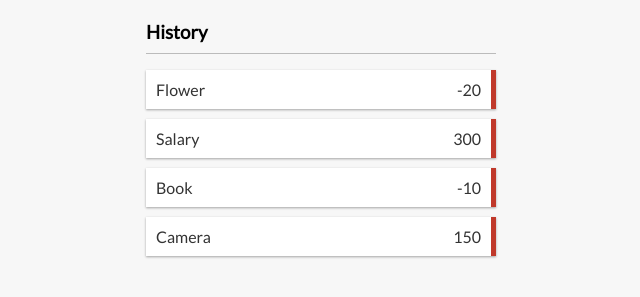
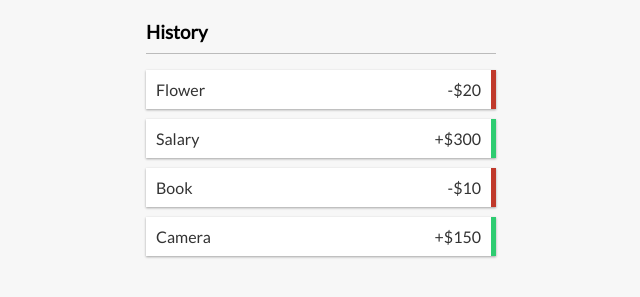
Before and after one commit to arthurs14/Expense-Tracker, a React (Create React App) app: page / in a window 1280 px wide. Shown: the part 269-566 px from the top of the page, without its empty margins (319-959 px from the left). Built offline with nearby package versions, Linux system fonts and the light colour scheme.

Commit message:
created a transaction component that will take care of the individual transactions in the history list

```diff
--- /dev/null
+++ b/src/components/Transaction.js
@@ -0,0 +1,13 @@
+const Transaction = ({ transaction }) => {
+  const sign = transaction.amount < 0 ? '-' : '+';
+  const transactionIndicator = transaction.amount < 0 ? 'minus' : 'plus'
+
+  return (
+    <li className={transactionIndicator}>
+      {transaction.text} <span>{`${sign}$${Math.abs(transaction.amount)}`}</span>
+      <button className="delete-btn">x</button>
+    </li>
+  );
+};
+
+export default Transaction;
--- a/src/components/TransactionList.js
+++ b/src/components/TransactionList.js
@@ -1,4 +1,6 @@
 import { useGlobal } from '../context/GlobalState';
+
+import Transaction from './Transaction';
 
 const TransactionList = () => {
   const { transactions } = useGlobal();
@@ -9,9 +11,7 @@ const TransactionList = () => {
       <ul className="list">
         {
           transactions.map(transaction => (
-            <li key={transaction.id} className="minus">
-              {transaction.text} <span>{transaction.amount}</span><button className="delete-btn">x</button>
-            </li>
+            <Transaction key={transaction.id} transaction={transaction} />
           ))
         }
       </ul>
```
